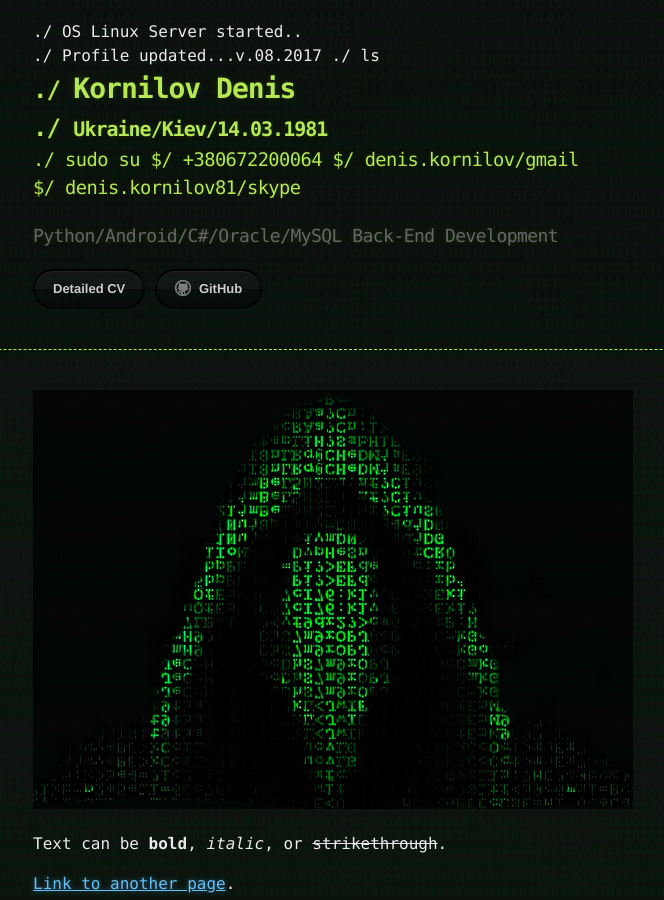
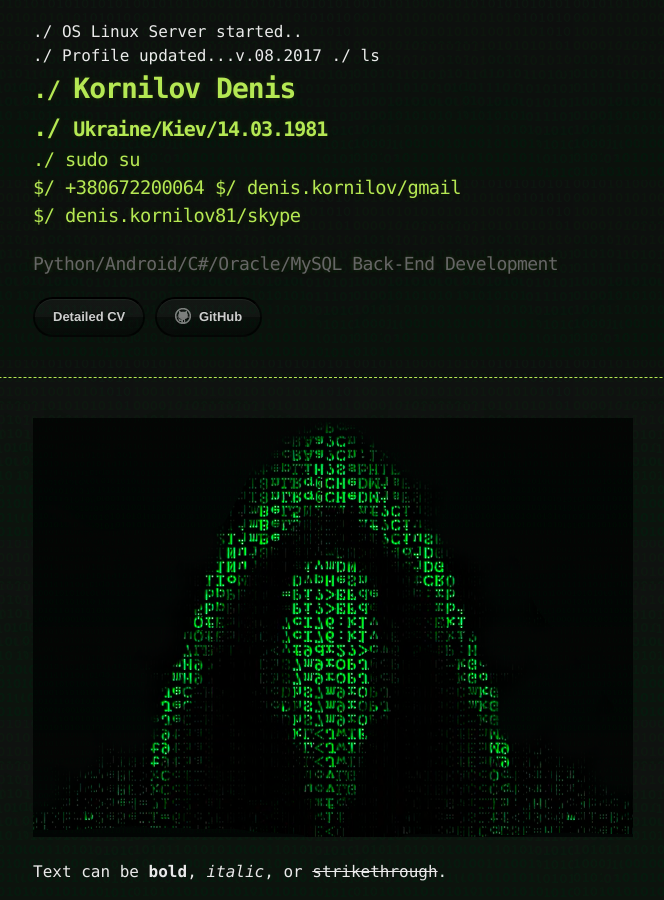
Before and after one commit to kornilov1981/kornilov1981.github.io, a Jekyll site: the page built from index.md, in a window 1280 px wide and 900 px high. Shown: the whole window, without its empty margins (307-971 px from the left). Built offline with Jekyll 4.4.1, drawn with Linux system fonts in a browser that asks for light colours.

Commit message:
brrrrr fix

```diff
--- a/_layouts/default.html
+++ b/_layouts/default.html
@@ -17,7 +17,7 @@
         <span class="simple_header">./&nbsp;Profile updated...v.08.2017 ./&nbsp;ls</span><br>
 	    <h1 class="customize" style="margin-left: 0px; font-size: 28px; ">Kornilov Denis</h1>
         <h1 class="customize" style="margin-left: 0px; font-size: 20px; ">Ukraine/Kiev/14.03.1981 </h1>
-        <h3 class="customize">./&nbsp;sudo su $/&nbsp;+380672200064 $/&nbsp;denis.kornilov/gmail<br>$/&nbsp;denis.kornilov81/skype</h3>
+        <h3 class="customize">./&nbsp;sudo su<br> $/&nbsp;+380672200064 $/&nbsp;denis.kornilov/gmail<br>$/&nbsp;denis.kornilov81/skype</h3>
         <h2 class="customize">Python/Android/C#/Oracle/MySQL <nobr>Back-End Development</nobr></h2>
 
         <div style="clear: both;"></div>
```
